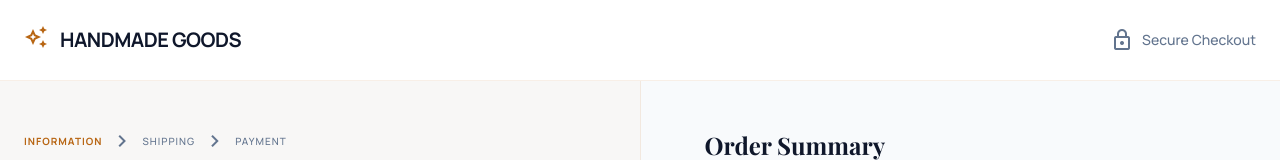
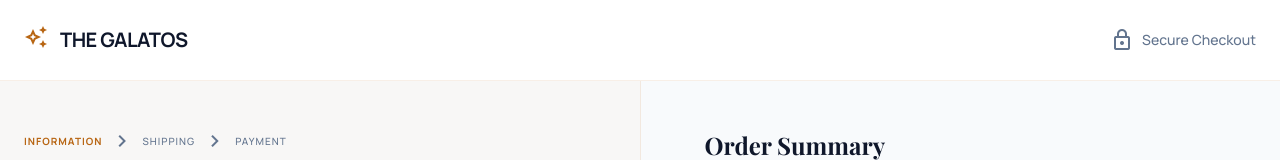
Before and after one commit to dev-oriel/THE-GALATOS, a React (Vite) app: page /checkout in a window 1280 px wide. Shown: the top 160 px of the page. Built offline with nearby package versions, Linux system fonts and the light colour scheme; a web font is replaced by a local one.

Commit message:
Modified checkout header

```diff
--- a/src/pages/CheckoutPage.jsx
+++ b/src/pages/CheckoutPage.jsx
@@ -20,8 +20,8 @@ const CheckoutPage = () => {
                 temp_preferences_custom
               </span>
             </div>
-            <h1 className="text-xl font-bold tracking-tight uppercase">
-              Handmade Goods
+            <h1 className="text-xl  font-bold tracking-tight uppercase">
+              THE GALATOS
             </h1>
           </Link>
           <div className="flex items-center gap-2 text-slate-500 text-sm font-medium">
```
